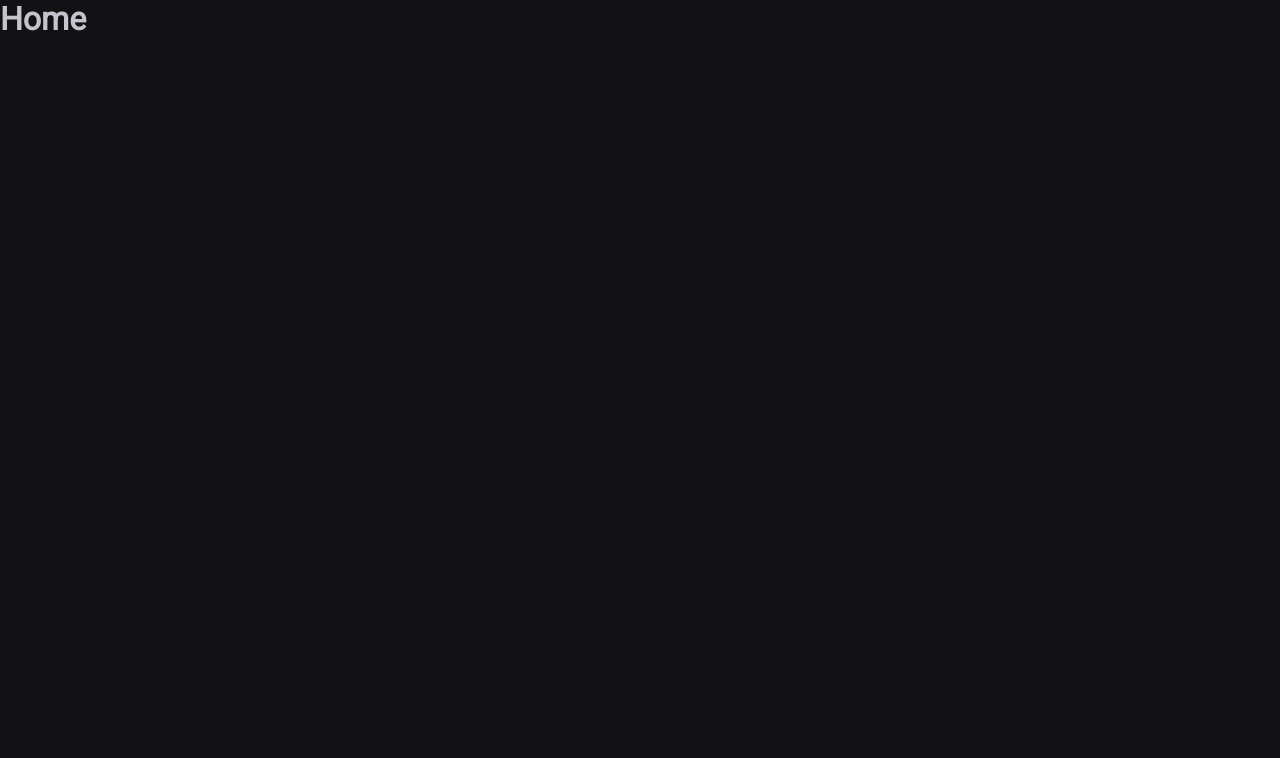
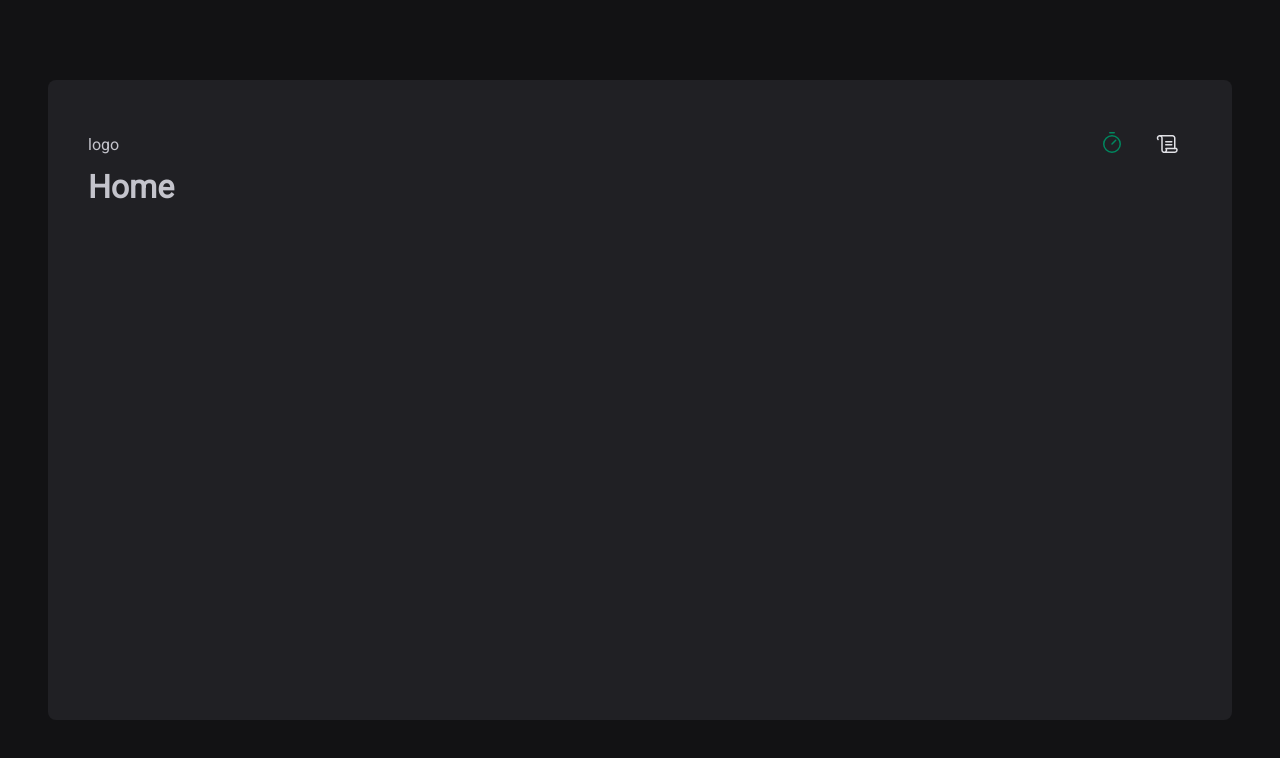
Before and after one commit to yanari/pomodoro-timer, a React (Vite) app: page / in a window 1280 px wide. Shown: the top 758 px of the page. Built offline with nearby package versions, Linux system fonts and the light colour scheme.

Commit message:
header, icons

```diff
--- a/package.json
+++ b/package.json
@@ -11,6 +11,7 @@
   },
   "dependencies": {
     "@types/styled-components": "^5.1.34",
+    "phosphor-react": "^1.4.1",
     "react": "^19.0.0",
     "react-dom": "^19.0.0",
     "react-router-dom": "^7.3.0",
--- a/src/Router.tsx
+++ b/src/Router.tsx
@@ -1,12 +1,15 @@
 import { Route, Routes } from "react-router-dom";
 import { Home } from "./pages/Home";
 import { History } from "./pages/History";
+import { DefaultLayout } from "./layouts/Default";
 
 export function Router() {
     return (
         <Routes>
-            <Route path="/" element={<Home />} />
-            <Route path="/history" element={<History />} />
+            <Route path="/" element={<DefaultLayout />}>
+                <Route path="/" element={<Home />} />
+                <Route path="/history" element={<History />} />
+            </Route>
         </Routes>
     )
 }
--- /dev/null
+++ b/src/components/Header/index.tsx
@@ -0,0 +1,19 @@
+import { Scroll, Timer } from "phosphor-react";
+import { HeaderContainer } from "./styles";
+import { NavLink } from "react-router-dom";
+
+export function Header() {
+    return (
+        <HeaderContainer>
+            <span>logo</span>
+            <nav>
+                <NavLink to="/" title="Timer">
+                    <Timer size={24} />
+                </NavLink>
+                <NavLink to="/history" title="Histórico">
+                    <Scroll size={24} />
+                </NavLink>
+            </nav>
+        </HeaderContainer>
+    )
+}
--- /dev/null
+++ b/src/components/Header/styles.ts
@@ -0,0 +1,34 @@
+import styled from "styled-components";
+
+export const HeaderContainer = styled.header`
+    display: flex;
+    align-items: center;
+    justify-content: space-between;
+
+    nav {
+        display: flex;
+        gap: 0.5rem;
+
+        a {
+            width: 3rem;
+            height: 3rem;
+
+            display: flex;
+            justify-content: center;
+            align-items: center;
+
+            color: ${props => props.theme["gray-100"]};
+
+            border-top: 3px solid transparent;
+            border-bottom: 3px solid transparent;
+
+            &:hover {
+                border-bottom: 3px solid ${props => props.theme["green-500"]};
+            }
+
+            &.active {
+                color: ${props => props.theme["green-500"]};
+            }
+        }
+    }
+`;
--- /dev/null
+++ b/src/layouts/Default/index.tsx
@@ -0,0 +1,12 @@
+import { Outlet } from "react-router-dom";
+import { Header } from "../../components/Header";
+import { LayoutContainer } from "./styles";
+
+export function DefaultLayout() {
+    return (
+        <LayoutContainer>
+            <Header />
+            <Outlet />
+        </LayoutContainer>
+    )
+}
--- /dev/null
+++ b/src/layouts/Default/styles.ts
@@ -0,0 +1,14 @@
+import styled from "styled-components";
+
+export const LayoutContainer = styled.div`
+    max-width: 74rem;
+    height: calc(100vh - 10rem);
+    margin: 5rem auto;
+    padding: 2.5rem;
+
+    background: ${props => props.theme["gray-800"]};
+    border-radius: 8px;
+
+    display: flex;
+    flex-direction: column;
+`;
```
Also changed, not shown: 1 other file (tests, documents, lock files or other folders).
